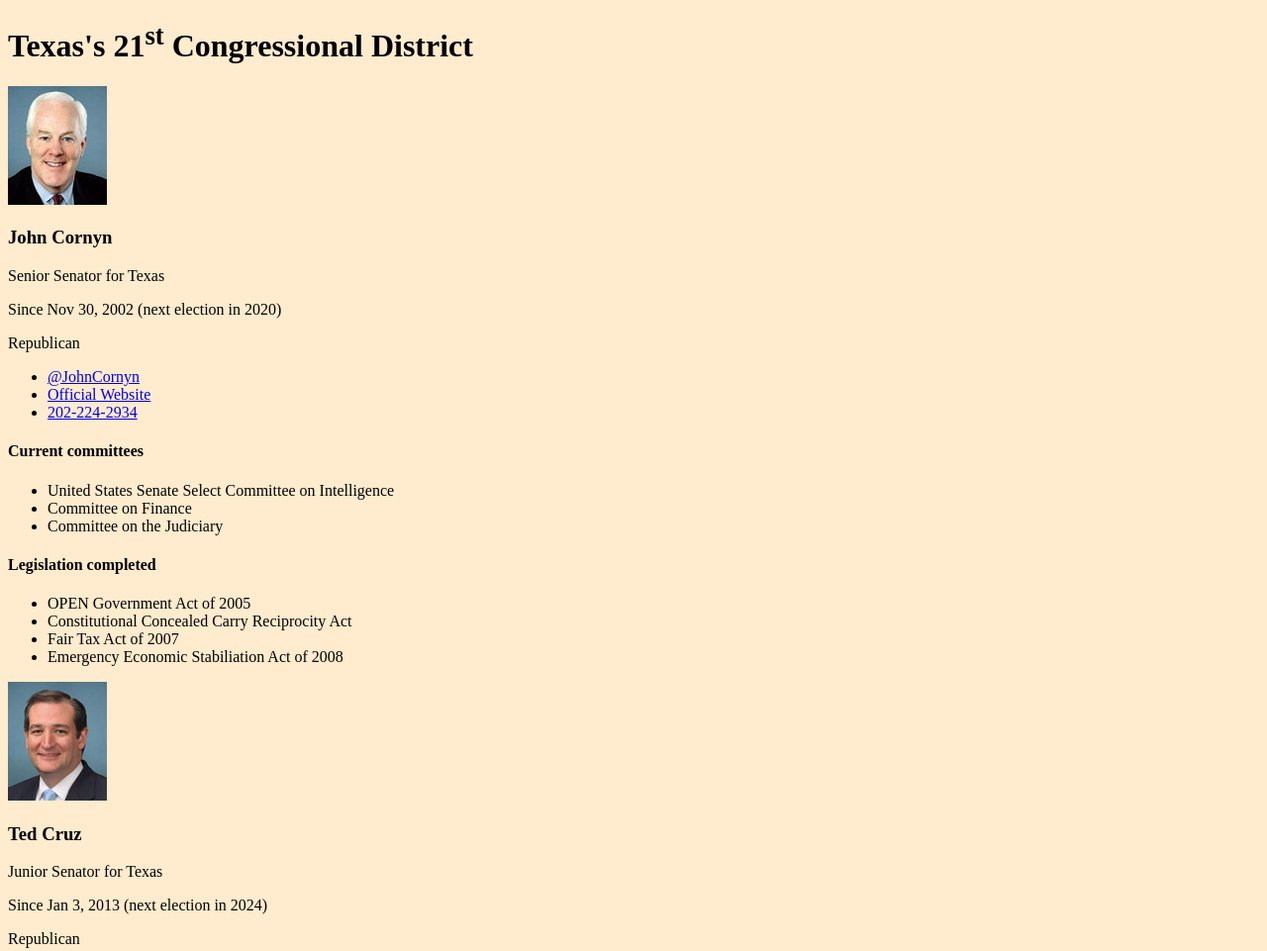
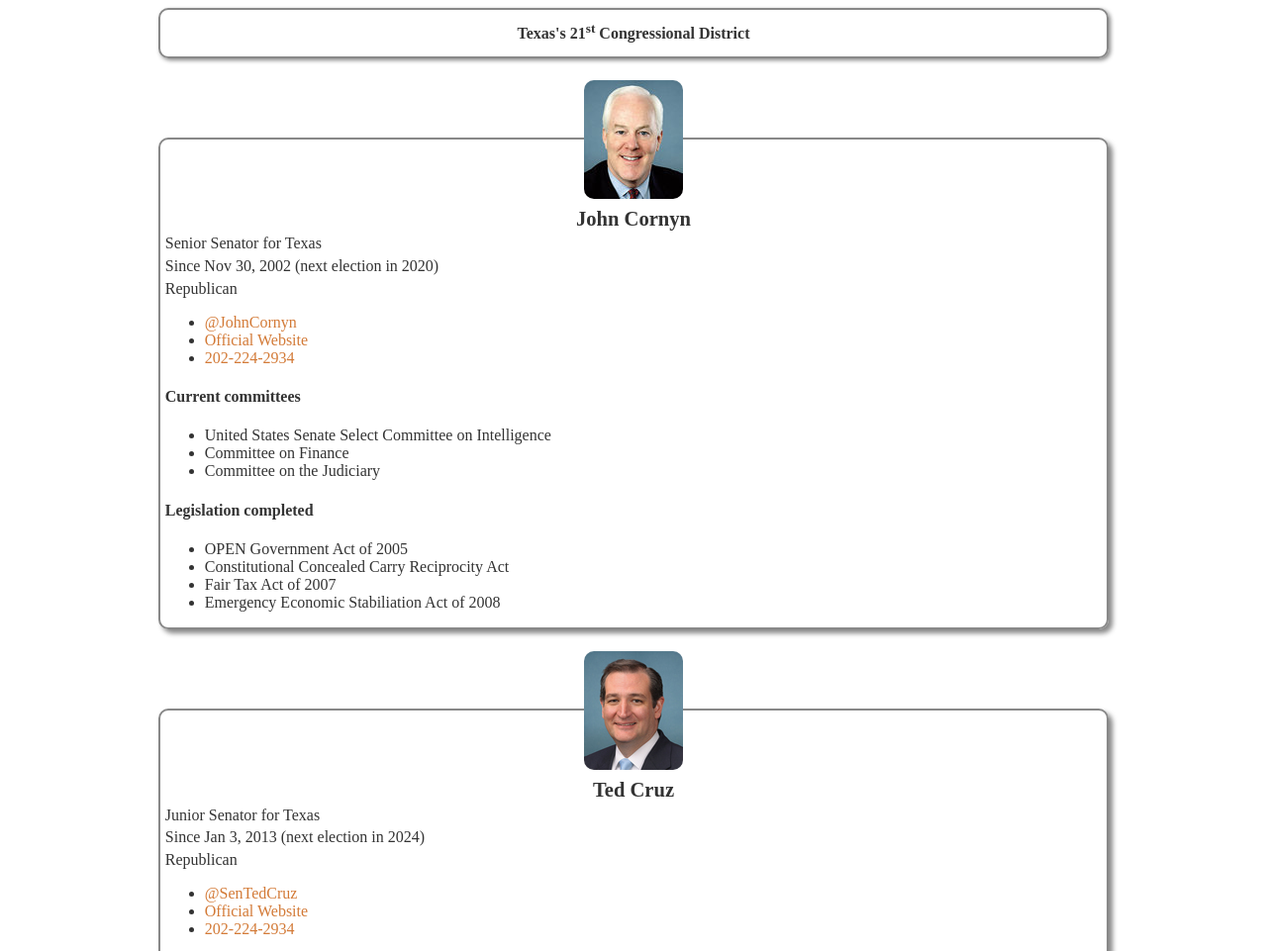
Before and after one commit to JoelVenable/NSS-B01-C04-exercise, a plain HTML site: page index.html in a window 1280 px wide. Shown: the top 961 px of the page at 99% size. Drawn offline with Linux system fonts and the light colour scheme.

Commit message:
Completed styling heading and congressman boxes

```diff
--- a/css/styles.css
+++ b/css/styles.css
@@ -1,3 +1,72 @@
 body {
-    background-color: blanchedalmond;
+  background-color: white;
+  font-family: roboto sans-serif;
+  color: #333;
 }
+
+p {
+  margin: .3rem 0;
+}
+
+a {
+  text-decoration: none;
+}
+
+a:link,
+a:visited {
+  color: #d37a37;
+}
+
+.wrapper {
+  margin-left: auto;
+  margin-right: auto;
+  max-width: 960px;
+
+  padding-right: 3px;
+  padding-left: 3px;
+}
+
+.heading {
+  border: 2px solid #888;
+  box-shadow: 2px 2px 4px #888;
+  border-radius: 10px;
+  margin-bottom: 1rem;
+}
+
+h1 {
+  text-align: center;
+  padding-bottom: 3px;
+  font-size: 1rem;
+
+}
+
+.congressman {
+  border: 2px solid #888;
+  border-radius: 10px;
+  box-shadow: 4px 4px 5px #888;
+  margin-top: 80px;
+  padding-left: .3rem;
+  padding-right: .3rem;
+}
+
+.congressman__photo {
+  position: relative;
+  text-align: center;
+  top: -60px;
+  margin-bottom: -60px;
+}
+
+.congressman__photo img {
+  border-radius: 10px;
+}
+
+.congressman__name {
+  text-align: center;
+  font-size: 1.1rem;
+    /*  font-weight???  */
+
+}
+
+.congressman__name h3 {
+  margin: .3rem 0;
+}
--- a/index.html
+++ b/index.html
@@ -6,14 +6,19 @@
   <meta name="viewport" content="width=device-width, initial-scale=1.0">
   <meta http-equiv="X-UA-Compatible" content="ie=edge">
   <title>Texas Congressional Representatives</title>
+  <link rel="stylesheet" href="https://fonts.googleapis.com/css?family=Roboto">
   <link rel="stylesheet" href="css/styles.css">
 </head>
 
 <body>
-  <h1>Texas's 21<sup>st</sup> Congressional District</h1>
-</body>
+
+
 
   <div class="wrapper">
+    <div class="heading">
+      <h1>Texas's 21<sup>st</sup> Congressional District</h1>
+    </div>
+
     <article class="congressman" id="senator1">
       <section class="congressman__photo"><img src="img/cornyn.jpeg" alt="Senator John Cornyn"></section>
       <section class="congressman__name">
@@ -140,6 +145,6 @@
 
 
   </div>
-
+</body>
 
 </html>
```
Lines whose indentation alone changed are shown as unchanged.
